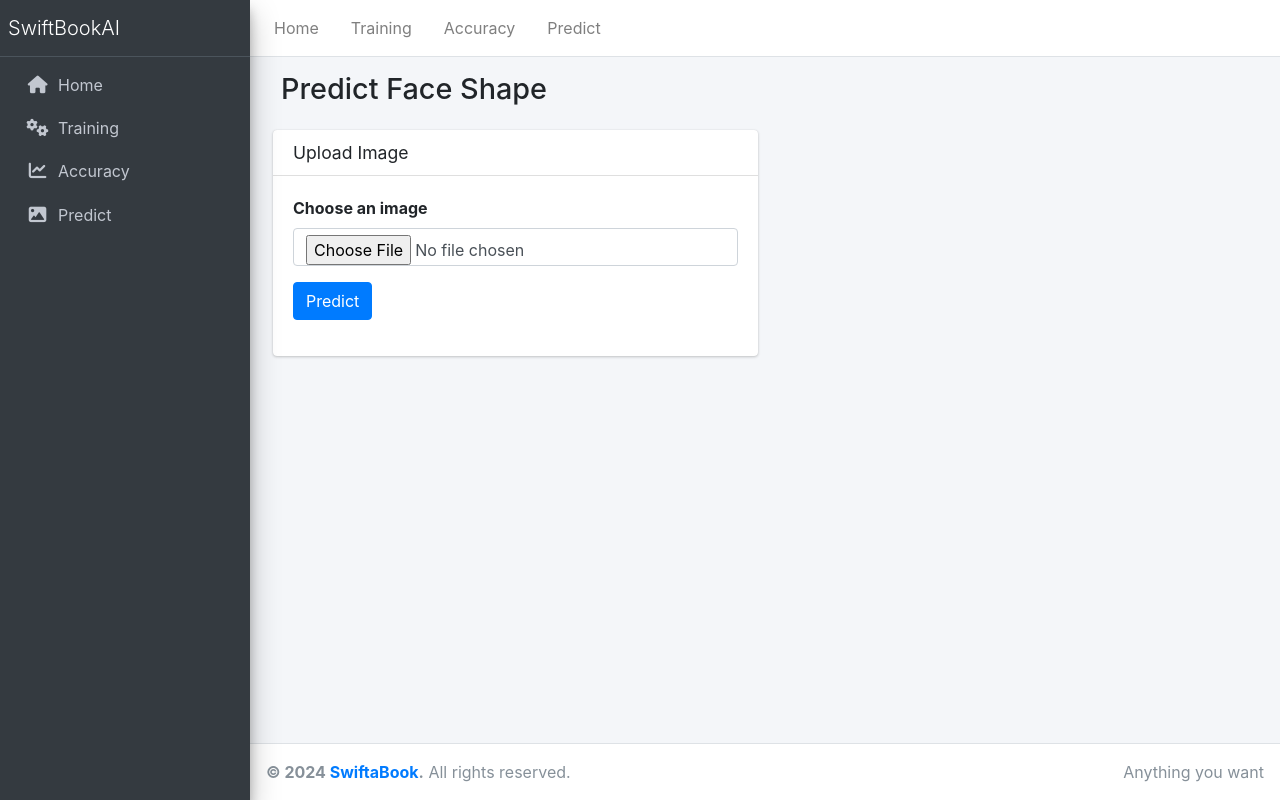
After one commit to BorislavSergev/SwiftaBookAI, a Flask app: page /predict in a window 1280 px wide. The commit adds this page. Run offline with Flask 3, Linux system fonts and the light colour scheme; some libraries are stand-ins or nearby versions.

Commit message:
Prediction added

```diff
--- a/app.py
+++ b/app.py
@@ -1,11 +1,52 @@
-from flask import Flask
-from flask_socketio import SocketIO
-from routes import setup_routes
+from flask import Flask, render_template, request, jsonify
+from werkzeug.utils import secure_filename
+import os
+import numpy as np
+from tensorflow.keras.models import load_model
+from tensorflow.keras.preprocessing import image
 
-app = Flask(__name__, static_folder='static')
-socketio = SocketIO(app)
+app = Flask(__name__)
+model = load_model('path_to_your_model.h5')  # Replace with your model's path
 
-setup_routes(app, socketio)
+@app.route('/')
+def index():
+    return render_template('index.html')
+
+@app.route('/training')
+def training():
+    return render_template('training.html')
+
+@app.route('/accuracy')
+def accuracy():
+    return render_template('accuracy.html')
+
+@app.route('/predict', methods=['GET', 'POST'])
+def predict():
+    if request.method == 'POST':
+        if 'image' not in request.files:
+            return jsonify({'error': 'No file part'})
+        file = request.files['image']
+        if file.filename == '':
+            return jsonify({'error': 'No selected file'})
+        if file:
+            filename = secure_filename(file.filename)
+            filepath = os.path.join('uploads', filename)
+            file.save(filepath)
+
+            img = image.load_img(filepath, target_size=(224, 224))  # Adjust target_size to match your model input
+            img_array = image.img_to_array(img)
+            img_array = np.expand_dims(img_array, axis=0) / 255.0
+
+            prediction = model.predict(img_array)
+            predicted_class = np.argmax(prediction, axis=1)[0]
+
+            face_shapes = ['Oval', 'Round', 'Square', 'Heart', 'Diamond']  # Adjust based on your model's classes
+            predicted_shape = face_shapes[predicted_class]
+
+            os.remove(filepath)  # Clean up the uploaded file
+            return jsonify({'prediction': predicted_shape})
+
+    return render_template('predict.html')
 
 if __name__ == '__main__':
-    socketio.run(app, debug=True)
+    app.run(debug=True)
--- a/templates/base.html
+++ b/templates/base.html
@@ -22,6 +22,9 @@
             </li>
             <li class="nav-item">
                 <a href="{{ url_for('accuracy') }}" class="nav-link">Accuracy</a>
+            </li>
+            <li class="nav-item">
+                <a href="{{ url_for('predict') }}" class="nav-link">Predict</a>
             </li>
         </ul>
     </nav>
@@ -53,6 +56,12 @@
                             <p>Accuracy</p>
                         </a>
                     </li>
+                    <li class="nav-item">
+                        <a href="{{ url_for('predict') }}" class="nav-link">
+                            <i class="nav-icon fas fa-image"></i>
+                            <p>Predict</p>
+                        </a>
+                    </li>
                 </ul>
             </nav>
         </div>
--- /dev/null
+++ b/templates/predict.html
@@ -0,0 +1,64 @@
+{% extends "base.html" %}
+
+{% block content %}
+<div class="content-header">
+    <div class="container-fluid">
+        <div class="row mb-2">
+            <div class="col-sm-6">
+                <h1 class="m-0">Predict Face Shape</h1>
+            </div>
+        </div>
+    </div>
+</div>
+<div class="content">
+    <div class="container-fluid">
+        <div class="row">
+            <div class="col-lg-6">
+                <div class="card">
+                    <div class="card-header">
+                        <h3 class="card-title">Upload Image</h3>
+                    </div>
+                    <div class="card-body">
+                        <form id="upload-form" method="post" enctype="multipart/form-data">
+                            <div class="form-group">
+                                <label for="image">Choose an image</label>
+                                <input type="file" id="image" name="image" class="form-control" accept="image/*" required>
+                            </div>
+                            <button type="submit" class="btn btn-primary">Predict</button>
+                        </form>
+                        <div id="prediction-result" class="mt-3"></div>
+                    </div>
+                </div>
+            </div>
+        </div>
+    </div>
+</div>
+
+<!-- jQuery -->
+<script src="https://code.jquery.com/jquery-3.6.0.min.js"></script>
+<script>
+    $(document).ready(function() {
+        $('#upload-form').on('submit', function(event) {
+            event.preventDefault();
+            var formData = new FormData(this);
+            $.ajax({
+                url: '/predict',
+                type: 'POST',
+                data: formData,
+                processData: false,
+                contentType: false,
+                success: function(data) {
+                    if (data.error) {
+                        $('#prediction-result').html(`<p>${data.error}</p>`);
+                    } else {
+                        $('#prediction-result').html(`<p>Predicted Face Shape: ${data.prediction}</p>`);
+                    }
+                },
+                error: function() {
+                    alert('An error occurred while predicting the face shape.');
+                }
+            });
+        });
+    });
+</script>
+{% endblock %}
```
